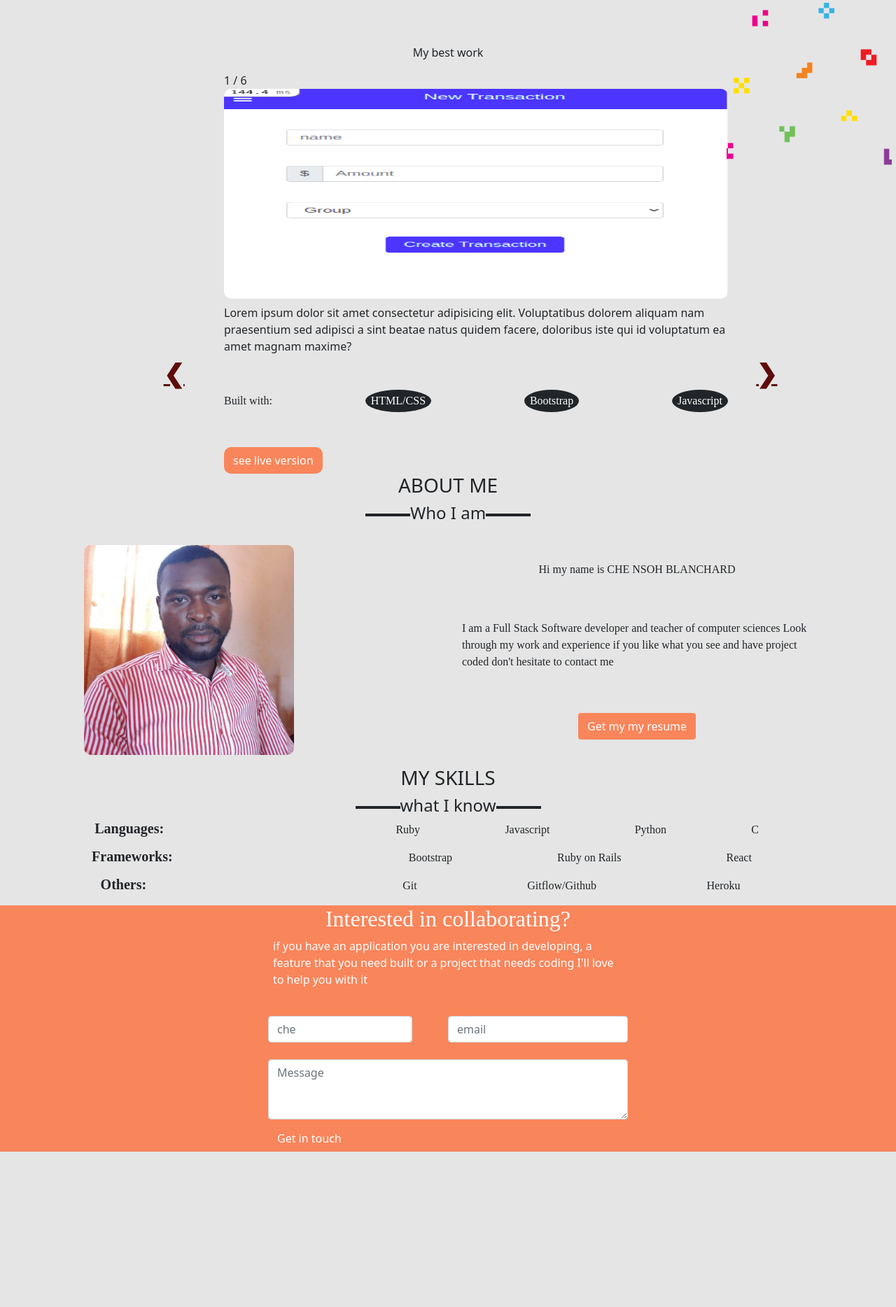
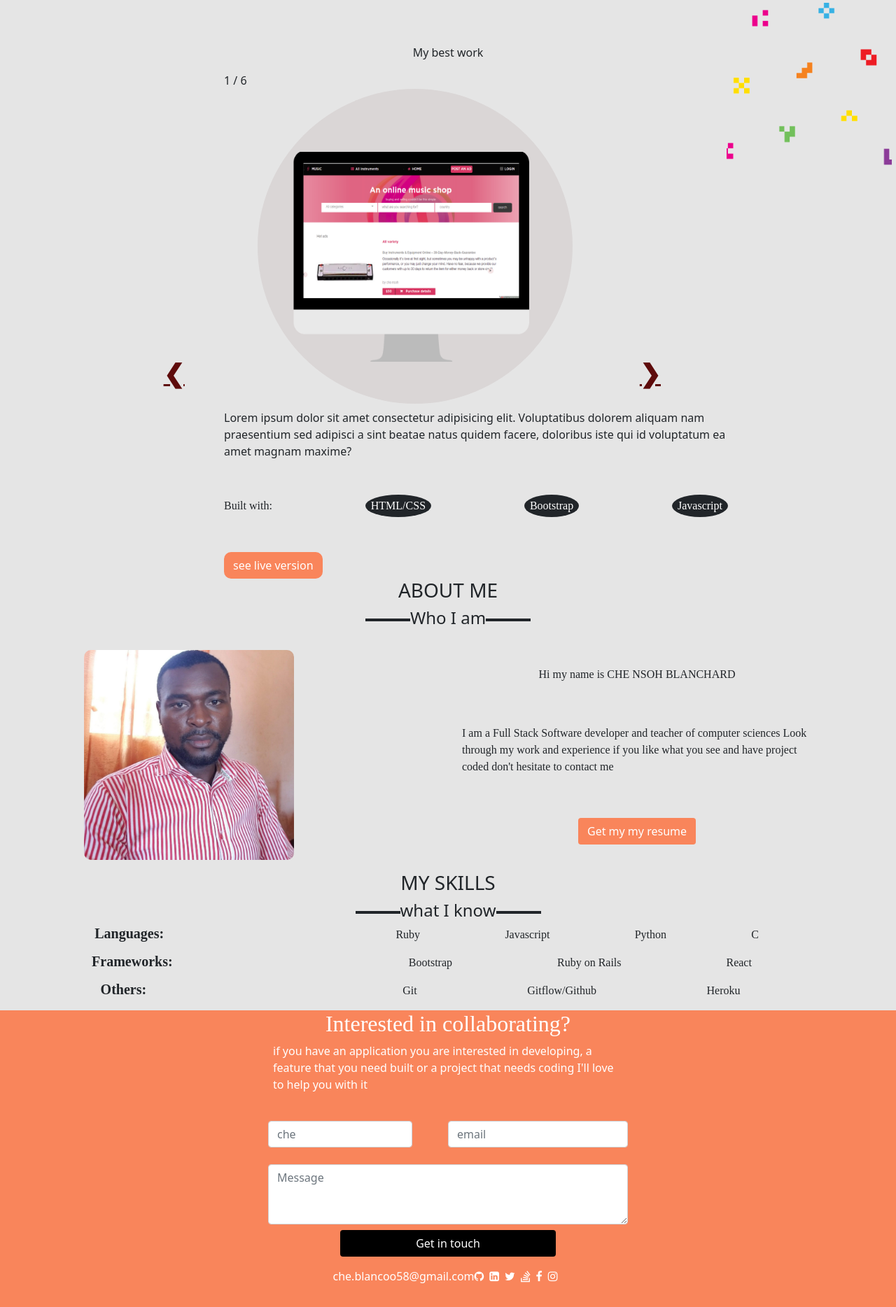
Before and after one commit to che30/Personal-portfolio, a plain HTML site: page index2.html in a window 1280 px wide. Shown: the part 669-2537 px from the top of the page at 70% size. Before the commit the page ends 2315 px from the top, so only its background shows below. Drawn offline with nearby package versions, Linux system fonts and the light colour scheme.

Commit message:
Complete footer

```diff
--- a/assets/stylesheets/index2.css
+++ b/assets/stylesheets/index2.css
@@ -98,6 +98,20 @@ margin-left: 25%;
   height: 300px;
   border-radius: 10px;
 }
+.contain-circle {
+  height: 450px;
+  width: 450px;
+  margin-left: 5%;
+}
+.circle {
+  height: 100%;
+ background-color:  #dad6d6;;
+ border-radius: 50%;
+}
+.im-1{
+  margin-top: 90px;
+  margin-left: 50px;
+}
 .prev, .next {
   cursor: pointer;
   position: absolute;
@@ -113,7 +127,7 @@ margin-left: 25%;
   user-select: none;
 }
 .next {
-  right: 12%;
+  right: 25%;
   border-radius: 3px 0 0 3px;
 }
 .prev{
@@ -165,6 +179,11 @@ height: 300px;
 .input-1{
   width: 40%;
 }
+.get-in-touch{
+  background-color: black;
+  margin-left: 20%;
+  width: 60%;
+}
 @media (max-width: 567px){
   .abt-portfolio-background{
     display: none;
@@ -196,6 +215,7 @@ height: 300px;
   width: 400px;
   height: 300px;
   }
+
   .abtMe-main{
     flex-direction: column;
     justify-content: space-around;
--- a/index2.html
+++ b/index2.html
@@ -60,7 +60,10 @@
     <div class="slideshow-container  ">
       <div class="mySlides1" >
         <div class="numbertext">1 / 6</div>
-        <img src="/assets/images/new_transaction_p.png" class="">
+        <div class=" contain-circle ">
+          <div class="circle s-3 ">
+            <img class="  im-1" src="./assets/images/desk-1.png" alt="online shop for musical instruments"> </div>
+          </div>
         <div class="text mt-2">Lorem ipsum dolor sit amet consectetur adipisicing elit.
            Voluptatibus dolorem aliquam nam praesentium sed adipisci a sint beatae natus quidem facere,
           doloribus iste qui id voluptatum ea amet magnam maxime?</div>
@@ -76,12 +79,15 @@
             </div>
           </div>
       </div>
-      <div class="mySlides1 " >
+      <div class="mySlides1" >
         <div class="numbertext">2 / 6</div>
-        <img src="/assets/images/new_transaction_p.png" class="">
-        <div class="text">Lorem ipsum dolor, sit amet consectetur adipisicing elit.
-          Veritatis architecto qui velit eius sit enim officiis deleniti cum eveniet
-           doloremque distinctio odit magnam, iure voluptas tempora ipsa ad consequatur laboriosam?</div>
+        <div class=" contain-circle ">
+          <div class="circle s-3 ">
+            <img class="  im-1" src="./assets/images/desk-1.png" alt="online shop for musical instruments"> </div>
+          </div>
+        <div class="text mt-2">Lorem ipsum dolor sit amet consectetur adipisicing elit.
+           Voluptatibus dolorem aliquam nam praesentium sed adipisci a sint beatae natus quidem facere,
+          doloribus iste qui id voluptatum ea amet magnam maxime?</div>
           <div class="technologies">
             <div class="d-flex justify-content-between font-poppins align-items-center">
               <div  >Built with:</div>
@@ -95,12 +101,14 @@
           </div>
       </div>
       <div class="mySlides1" >
-        <div class="numbertext">3/ 6</div>
-        <img src="/assets/images/new_transaction_p.png" class="">
-        <div class="text">Lorem ipsum dolor sit amet consectetur, adipisicing elit.
-           Cum nisi, nulla error sint veritatis magni porro quasi molestias, voluptates
-           facilis incidunt quisquam
-           deleniti praesentium neque iusto corrupti reprehenderit? Atque, quis.</div>
+        <div class="numbertext">3 / 6</div>
+        <div class=" contain-circle ">
+          <div class="circle s-3 ">
+            <img class="  im-1" src="./assets/images/desk-1.png" alt="online shop for musical instruments"> </div>
+          </div>
+        <div class="text mt-2">Lorem ipsum dolor sit amet consectetur adipisicing elit.
+           Voluptatibus dolorem aliquam nam praesentium sed adipisci a sint beatae natus quidem facere,
+          doloribus iste qui id voluptatum ea amet magnam maxime?</div>
           <div class="technologies">
             <div class="d-flex justify-content-between font-poppins align-items-center">
               <div  >Built with:</div>
@@ -115,11 +123,13 @@
       </div>
       <div class="mySlides1" >
         <div class="numbertext">4 / 6</div>
-        <img src="/assets/images/new_transaction_p.png" class="">
-        <div class="text">Lorem ipsum dolor sit amet consectetur, adipisicing elit.
-           Cum nisi, nulla error sint veritatis magni porro quasi molestias, voluptates
-           facilis incidunt quisquam
-           deleniti praesentium neque iusto corrupti reprehenderit? Atque, quis.</div>
+        <div class=" contain-circle ">
+          <div class="circle s-3 ">
+            <img class="  im-1" src="./assets/images/desk-1.png" alt="online shop for musical instruments"> </div>
+          </div>
+        <div class="text mt-2">Lorem ipsum dolor sit amet consectetur adipisicing elit.
+           Voluptatibus dolorem aliquam nam praesentium sed adipisci a sint beatae natus quidem facere,
+          doloribus iste qui id voluptatum ea amet magnam maxime?</div>
           <div class="technologies">
             <div class="d-flex justify-content-between font-poppins align-items-center">
               <div  >Built with:</div>
@@ -134,11 +144,13 @@
       </div>
       <div class="mySlides1" >
         <div class="numbertext">5 / 6</div>
-        <img src="/assets/images/new_transaction_p.png" class="">
-        <div class="text">Lorem ipsum dolor sit amet consectetur, adipisicing elit.
-           Cum nisi, nulla error sint veritatis magni porro quasi molestias, voluptates
-           facilis incidunt quisquam
-           deleniti praesentium neque iusto corrupti reprehenderit? Atque, quis.</div>
+        <div class=" contain-circle ">
+          <div class="circle s-3 ">
+            <img class="  im-1" src="./assets/images/desk-1.png" alt="online shop for musical instruments"> </div>
+          </div>
+        <div class="text mt-2">Lorem ipsum dolor sit amet consectetur adipisicing elit.
+           Voluptatibus dolorem aliquam nam praesentium sed adipisci a sint beatae natus quidem facere,
+          doloribus iste qui id voluptatum ea amet magnam maxime?</div>
           <div class="technologies">
             <div class="d-flex justify-content-between font-poppins align-items-center">
               <div  >Built with:</div>
@@ -152,12 +164,14 @@
           </div>
       </div>
       <div class="mySlides1" >
-        <div class="numbertext">6/ 6</div>
-        <img src="/assets/images/new_transaction_p.png" class="">
-        <div class="text">Lorem ipsum dolor sit amet consectetur, adipisicing elit.
-           Cum nisi, nulla error sint veritatis magni porro quasi molestias, voluptates
-           facilis incidunt quisquam
-           deleniti praesentium neque iusto corrupti reprehenderit? Atque, quis.</div>
+        <div class="numbertext">6 / 6</div>
+        <div class=" contain-circle ">
+          <div class="circle s-3 ">
+            <img class="  im-1" src="./assets/images/desk-1.png" alt="online shop for musical instruments"> </div>
+          </div>
+        <div class="text mt-2">Lorem ipsum dolor sit amet consectetur adipisicing elit.
+           Voluptatibus dolorem aliquam nam praesentium sed adipisci a sint beatae natus quidem facere,
+          doloribus iste qui id voluptatum ea amet magnam maxime?</div>
           <div class="technologies">
             <div class="d-flex justify-content-between font-poppins align-items-center">
               <div  >Built with:</div>
@@ -240,7 +254,8 @@
       </ul>
   </section>
 </main>
-<footer class="background-orange d-flex flex-column align-items-center align-content-center">
+<footer class="background-orange">
+<section class=" d-flex flex-column align-items-center align-content-center">
   <h2 class="text-white font-poppins">Interested in collaborating?</h2>
   <p class="text-white footerParagraph">if you have an application you are interested in developing, a feature that you need built
     or a project that needs coding I'll love to help you with it</p>
@@ -259,8 +274,23 @@
           <label for="exampleFormControlTextarea1"></label>
           <textarea class="form-control " id="exampleFormControlTextarea1"  placeholder="Message" rows="3"></textarea>
         </div>
-        <button type="submit" class="btn mt-2 text-white get-in-t">Get in touch</button>
+        <button type="submit" class="btn mt-2 text-white get-in-touch text-center">Get in touch</button>
       </form>
+</section>
+<div class="   py-2 d-flex  justify-content-center align-content-center align-items-center">
+  <p class="text-white e-mail">che.blancoo58@gmail.com</p>
+  <ul class="list-unstyled d-flex  justify-content-center align-content-center align-items-center">
+
+    <li > <a class="text-decoration-none text-white" href="https://github.com/che30"><i class="text-white  fa fa-github"></i></a></i></li>
+    <li><a class="mx-2" href="https://www.linkedin.com/in/cheblanchard/"><i class=" text-white fa fa-linkedin-square"></i></a></li>
+    <li class=""><a class="text-decoration-none text-white" href="https://twitter.com/che55085128"><i class="text-white fa fa-twitter"></i></a></li>
+    <li class="mx-2"><i class="text-white fa fa-stack-overflow"></i></li>
+    <li class=""><a class="text-decoration-none" href="https://www.facebook.com/nsoh.blanchard"><i class="text-white fa fa-facebook-f"></i></a></li>
+    <li class="m-2"><a href="https://www.instagram.com/nsohblanchard/?hl=en" class="text-decoration-none text-white"><i class="text-white fa fa-instagram"></i></a></li>
+
+  </ul>
+
+</div>
 </footer>
   <script >
    var slideIndex = [1,1];
```
Also changed, not shown: index.html (+2 -2 lines). Lines whose indentation alone changed are shown as unchanged.
